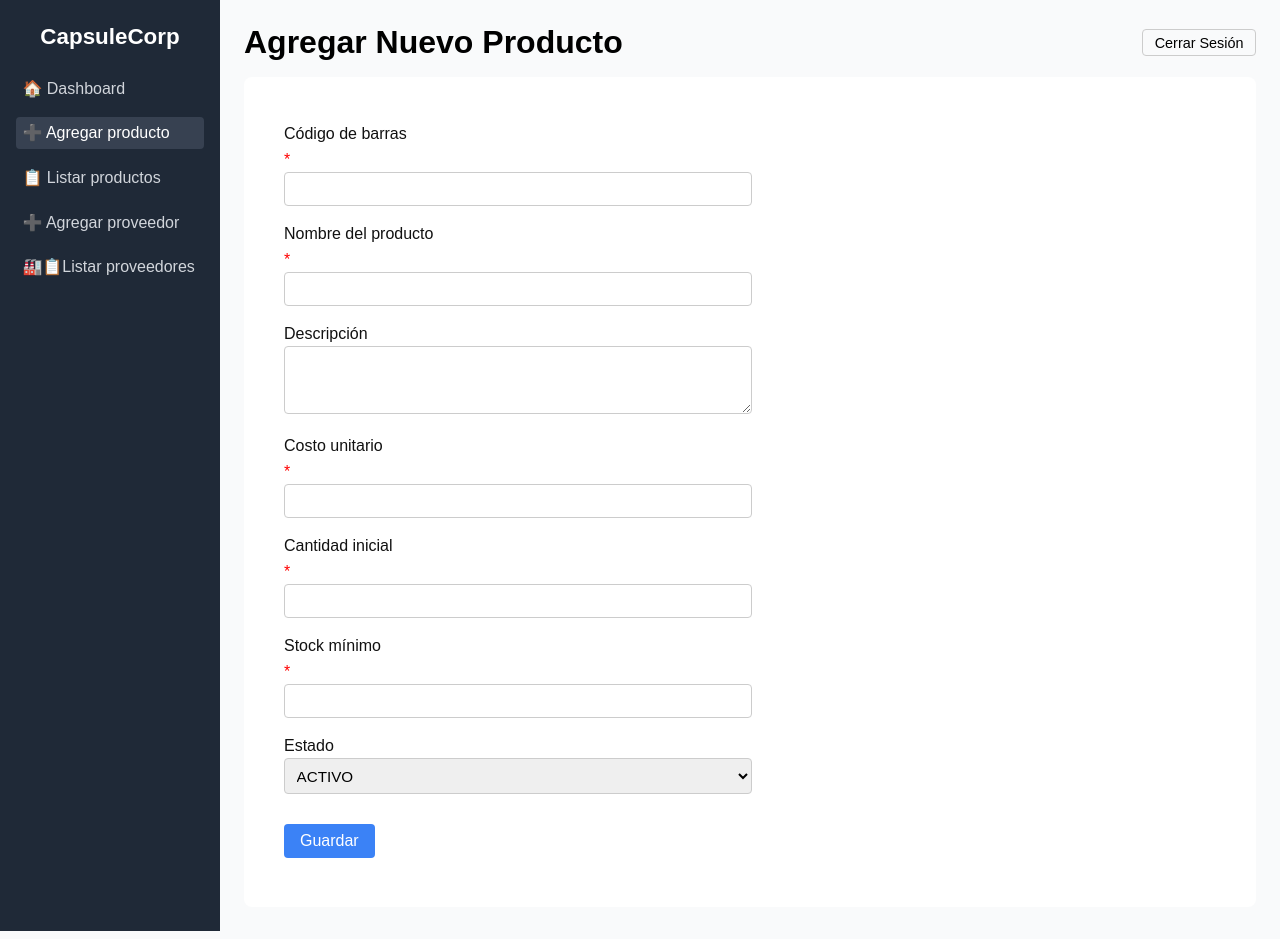
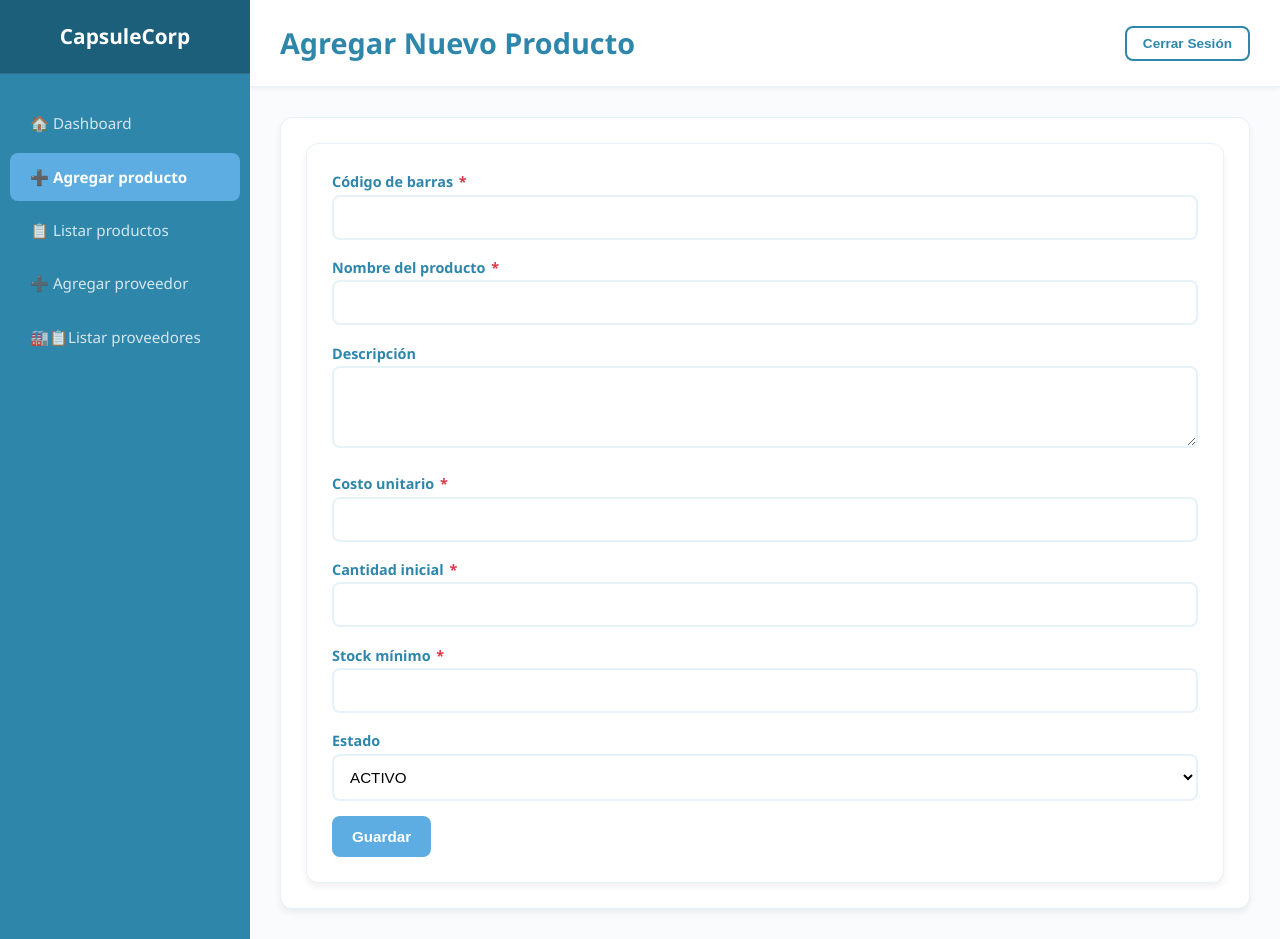
Before and after one commit to JCH4444/Gestion-Inventarios, a PHP site: page /Gestion-Inventarios/add-product.php in a window 1280 px wide. Run offline with PHP 8.4, Linux system fonts and the light colour scheme; the visitor is signed in with stand-in values (Sample User, id 1).

Commit message:
Update styles

```diff
--- a/add-provider.php
+++ b/add-provider.php
@@ -119,7 +119,7 @@ if ($_SERVER['REQUEST_METHOD'] === 'POST') {
             <?php endif; ?>
 
             <form class="form-card" method="POST" action="">
-                <label for="empresa">Empresa *</label>
+                <label for="empresa">Empresa </label><label id="asterico">*</label>
                 <input
                     class="form-data"
                     type="text"
@@ -129,7 +129,7 @@ if ($_SERVER['REQUEST_METHOD'] === 'POST') {
                     required
                 >
 
-                <label for="representante">Representante *</label>
+                <label for="representante">Representante </label><label id="asterico">*</label>
                 <input
                     class="form-data"
                     type="text"
@@ -139,7 +139,7 @@ if ($_SERVER['REQUEST_METHOD'] === 'POST') {
                     required
                 >
 
-                <label for="correo_proveedor">Correo proveedor *</label>
+                <label for="correo_proveedor">Correo proveedor </label><label id="asterico">*</label>
                 <input
                     class="form-data"
                     type="email"
--- a/assets/css/style.css
+++ b/assets/css/style.css
@@ -1,186 +1,479 @@
-/* Reset básico */
+/* ============================================
+   RESET Y CONFIGURACIÓN GLOBAL
+   ============================================ */
 * {
   margin: 0;
   padding: 0;
   box-sizing: border-box;
-  font-family: Arial, sans-serif;
 }
 
-/* Botones */
-.btn-primary {
-  background: #3b82f6;
-  color: #fff;
-  padding: 0.5em 1em;
-  border: none;
-  border-radius: 4px;
-  cursor: pointer;
-  font-size: 1rem;
-  margin-top: 4%;
-  margin-bottom: 2%;
-}
-.btn-logout {
-  background: transparent;
-  border: 1px solid #ccc;
-  padding: 0.3em 0.8em;
-  border-radius: 4px;
-  cursor: pointer;
-  font-size: 0.9rem;
+body {
+  font-family: 'Segoe UI', Tahoma, Geneva, Verdana, sans-serif;
+  background: #E8F4F8;
+  color: #333;
+  line-height: 1.6;
 }
 
-/* Login */
+/* ============================================
+   COLORES Y PALETA
+   ============================================ */
+:root {
+  --primary: #2E86AB;
+  --primary-dark: #1C5F7B;
+  --primary-light: #5DADE2;
+  --bg-light: #FAFBFC;
+  --border-color: #E5F2F7;
+  --text-muted: #6c757d;
+  --success: #28a745;
+  --danger: #dc3545;
+  --warning: #ffc107;
+  --info: #17a2b8;
+}
+
+/* ============================================
+   LOGIN Y REGISTRO
+   ============================================ */
 .login-page {
   display: flex;
   height: 100vh;
   justify-content: center;
   align-items: center;
-  background: #f0f4f8;
+  background: linear-gradient(135deg, var(--primary) 0%, var(--primary-dark) 100%);
 }
+
 .login-container {
-  background: #fff;
-  padding: 2em;
-  border-radius: 8px;
-  box-shadow: 0 2px 6px rgba(0, 0, 0, 0.1);
-  width: 320px;
+  background: white;
+  padding: 3em;
+  border-radius: 12px;
+  box-shadow: 0 10px 40px rgba(0, 0, 0, 0.2);
+  width: 100%;
+  max-width: 400px;
+}
+
+.login-container h1 {
+  color: var(--primary);
+  margin-bottom: 1.5em;
+  font-size: 1.8rem;
   text-align: center;
+  font-weight: 600;
 }
-.login-container h1 {
-  margin-bottom: 1em;
-}
+
 .login-container label {
   display: block;
-  text-align: left;
-  margin: 0.5em 0 0.2em;
-}
-.login-container input {
-  width: 100%;
-  padding: 0.5em;
-  border: 1px solid #ccc;
-  border-radius: 4px;
+  margin: 1em 0 0.5em;
+  color: var(--primary);
+  font-weight: 600;
+  font-size: 0.9rem;
 }
 
-/* Registro */
-.register{
-  text-decoration: none;
-
-}/* Grupo checkbox en registro */
-.checkbox-group {
-  display: flex;
-  align-items: center;
-  gap: .5em;
-  margin: 1em 0;
-  font-size: .9rem;
+.login-container input,
+.login-container select,
+.login-container textarea {
+  width: 100%;
+  padding: 12px;
+  border: 2px solid var(--border-color);
+  border-radius: 8px;
+  font-size: 0.95rem;
+  margin-bottom: 1em;
+  transition: all 0.3s ease;
 }
 
-.checkbox-group input[type="checkbox"] {
-  width: auto;
+.login-container input:focus,
+.login-container select:focus,
+.login-container textarea:focus {
+  outline: none;
+  border-color: var(--primary-light);
+  box-shadow: 0 0 0 3px rgba(93, 173, 226, 0.1);
 }
 
-.checkbox-group a {
-  color: #3b82f6;
+.register {
   text-decoration: none;
+  color: var(--primary-light);
+  display: block;
+  text-align: center;
+  margin-top: 1.5em;
+  font-weight: 600;
+  transition: color 0.3s ease;
 }
-.checkbox-group a:hover {
+
+.register:hover {
+  color: var(--primary);
   text-decoration: underline;
 }
 
-
-/* Dashboard */
+/* ============================================
+   DASHBOARD Y LAYOUT
+   ============================================ */
 .dashboard-page {
   display: flex;
   min-height: 100vh;
 }
+
 .sidebar {
-  width: 220px;
-  background: #1f2937;
-  color: #fff;
-  padding: 1.5em 1em;
+  width: 250px;
+  background: var(--primary);
+  color: white;
+  flex-shrink: 0;
+  overflow-y: auto;
+  box-shadow: 2px 0 10px rgba(0, 0, 0, 0.1);
 }
+
 .sidebar .brand {
-  font-size: 1.4rem;
-  margin-bottom: 1em;
+  padding: 20px;
+  background: var(--primary-dark);
+  border-bottom: 1px solid rgba(255, 255, 255, 0.1);
+  font-size: 1.3rem;
+  font-weight: 700;
   text-align: center;
 }
+
 .sidebar nav ul {
   list-style: none;
+  padding: 20px 0;
 }
+
 .sidebar nav li {
-  margin: 0.8em 0;
+  margin: 0;
 }
+
 .sidebar nav a {
-  color: #d1d5db;
+  display: flex;
+  align-items: center;
+  padding: 12px 20px;
+  color: rgba(255, 255, 255, 0.8);
   text-decoration: none;
-  font-size: 1rem;
-  display: block;
-  padding: 0.4em;
-  border-radius: 4px;
+  font-size: 0.95rem;
+  transition: all 0.3s ease;
+  margin: 5px 10px;
+  border-radius: 8px;
 }
-.sidebar nav a.active,
+
 .sidebar nav a:hover {
-  background: #374151;
-  color: #fff;
+  background: rgba(255, 255, 255, 0.15);
+  color: white;
+  transform: translateX(5px);
+}
+
+.sidebar nav a.active {
+  background: var(--primary-light);
+  color: white;
+  font-weight: 600;
 }
 
 .main-content {
   flex: 1;
-  background: #f9fafb;
-  padding: 1.5em;
+  overflow-y: auto;
+  background: var(--bg-light);
 }
+
 .main-content header {
+  background: white;
+  padding: 20px 30px;
+  border-bottom: 1px solid var(--border-color);
+  box-shadow: 0 2px 4px rgba(0, 0, 0, 0.05);
   display: flex;
   justify-content: space-between;
   align-items: center;
-  margin-bottom: 1em;
-}
-.content {
-  background: #fff;
-  padding: 1.5em;
-  border-radius: 8px;
 }
 
-/* Tablas */
+.main-content h1 {
+  color: var(--primary);
+  font-size: 1.8rem;
+  font-weight: 600;
+}
+
+.content {
+  padding: 30px;
+}
+
+/* ============================================
+   TARJETAS Y CONTENEDORES
+   ============================================ */
+.new-product {
+  background: white;
+  border-radius: 12px;
+  box-shadow: 0 4px 6px rgba(0, 0, 0, 0.06);
+  border: 1px solid var(--border-color);
+  padding: 25px;
+}
+
+.form-card {
+  background: white;
+  border-radius: 12px;
+  padding: 25px;
+  box-shadow: 0 4px 6px rgba(0, 0, 0, 0.06);
+  border: 1px solid var(--border-color);
+}
+
+/* ============================================
+   FORMULARIOS
+   ============================================ */
+.form-card label {
+  display: inline;
+  margin: 1em 0 0.5em;
+  font-weight: 600;
+  color: var(--primary);
+  font-size: 0.9rem;
+}
+
+.form-card .form-data,
+.form-card input,
+.form-card select,
+.form-card textarea {
+  width: 100%;
+  padding: 12px;
+  border: 2px solid var(--border-color);
+  border-radius: 8px;
+  font-size: 0.95rem;
+  margin-bottom: 1em;
+  transition: all 0.3s ease;
+  background: white;
+}
+
+.form-card input:focus,
+.form-card select:focus,
+.form-card textarea:focus,
+.form-card .form-data:focus {
+  outline: none;
+  border-color: var(--primary-light);
+  box-shadow: 0 0 0 3px rgba(93, 173, 226, 0.1);
+}
+
+#asterico {
+  color: var(--danger);
+  font-weight: 700;
+  margin-left: 2px;
+}
+
+/* ============================================
+   BOTONES
+   ============================================ */
+.btn-primary,
+.btn-logout,
+.btn-success,
+.btn-danger,
+.btn-warning,
+.btn-secondary,
+.btn-info {
+  padding: 12px 20px;
+  border: none;
+  border-radius: 8px;
+  font-size: 0.95rem;
+  font-weight: 600;
+  cursor: pointer;
+  transition: all 0.3s ease;
+  display: inline-flex;
+  align-items: center;
+  justify-content: center;
+  gap: 8px;
+  text-decoration: none;
+}
+
+.btn-primary {
+  background: var(--primary-light);
+  color: white;
+}
+
+.btn-primary:hover {
+  background: var(--primary);
+  transform: translateY(-2px);
+  box-shadow: 0 4px 12px rgba(0, 0, 0, 0.15);
+}
+
+.btn-logout {
+  background: transparent;
+  border: 2px solid var(--primary);
+  color: var(--primary);
+  padding: 8px 16px;
+  font-size: 0.85rem;
+}
+
+.btn-logout:hover {
+  background: var(--primary);
+  color: white;
+}
+
+.btn-success {
+  background: var(--success);
+  color: white;
+}
+
+.btn-success:hover {
+  background: #22c55e;
+  transform: translateY(-2px);
+  box-shadow: 0 4px 12px rgba(40, 167, 69, 0.3);
+}
+
+.btn-danger {
+  background: var(--danger);
+  color: white;
+}
+
+.btn-danger:hover {
+  background: #c82333;
+  transform: translateY(-2px);
+  box-shadow: 0 4px 12px rgba(220, 53, 69, 0.3);
+}
+
+.btn-warning {
+  background: var(--warning);
+  color: #212529;
+}
+
+.btn-warning:hover {
+  background: #ffb81c;
+  transform: translateY(-2px);
+}
+
+.btn-secondary {
+  background: var(--text-muted);
+  color: white;
+}
+
+.btn-secondary:hover {
+  background: #5a6268;
+  transform: translateY(-2px);
+}
+
+.btn-info {
+  background: var(--info);
+  color: white;
+}
+
+.btn-info:hover {
+  background: #138496;
+  transform: translateY(-2px);
+}
+
+/* ============================================
+   TABLAS
+   ============================================ */
 .table {
   width: 100%;
   border-collapse: collapse;
-}
-.table th,
-.table td {
-  border: 1px solid #e5e7eb;
-  padding: 0.6em;
-  text-align: left;
-}
-.table th {
-  background: #f3f4f6;
+  background: white;
+  border-radius: 8px;
+  overflow: hidden;
 }
 
-/*Agregar Productos*/
-/* Agregar Productos */
-.form-card {
-    width: 80%;
-    max-width: 500px;
-    margin: 0;
-    padding: 1em;
+.table thead {
+  background: #F0F8FC;
+  border-bottom: 1px solid var(--border-color);
 }
 
-/* Aplica a todos los campos del formulario de productos y proveedores */
-.form-card .form-data {
-    width: 100%;
-    padding: 0.5em;
-    border: 1px solid #ccc;
-    border-radius: 4px;
-    margin-bottom: 0.7em;
-    font-size: 0.95rem;
+.table th {
+  padding: 12px 15px;
+  text-align: left;
+  font-weight: 600;
+  color: var(--primary);
+  font-size: 0.9rem;
+  border-bottom: 2px solid var(--border-color);
 }
 
-#asterico {
-    color: red;
+.table td {
+  padding: 12px 15px;
+  border-bottom: 1px solid var(--border-color);
 }
 
+.table tbody tr:hover {
+  background: #F8FBFD;
+}
 
-/* Formularios (proveedores.) */
+/* ============================================
+   MENSAJES Y ALERTAS
+   ============================================ */
+.message {
+  padding: 12px 15px;
+  border-radius: 8px;
+  margin: 15px 0;
+  font-weight: 500;
+  border-left: 4px solid;
+}
 
-.form-card label {
-    display: block;
-    margin-top: 0.5em;
-    margin-bottom: 0.2em;
-    color: #111;
+.message.success {
+  background: #d4edda;
+  color: #155724;
+  border-left-color: var(--success);
 }
+
+.message.error {
+  background: #f8d7da;
+  color: #721c24;
+  border-left-color: var(--danger);
+}
+
+.message.warning {
+  background: #fff3cd;
+  color: #856404;
+  border-left-color: var(--warning);
+}
+
+.message.info {
+  background: #d1ecf1;
+  color: #0c5460;
+  border-left-color: var(--info);
+}
+
+/* ============================================
+   ESTILOS DE ESTADO
+   ============================================ */
+.status-normal {
+  background: #d4edda;
+  color: #155724;
+}
+
+.status-low {
+  background: #fff3cd;
+  color: #856404;
+}
+
+.status-zero {
+  background: #f8d7da;
+  color: #721c24;
+}
+
+.text-success {
+  color: var(--success);
+  font-weight: 600;
+}
+
+.text-danger {
+  color: var(--danger);
+  font-weight: 600;
+}
+
+.text-warning {
+  color: var(--warning);
+  font-weight: 600;
+}
+
+.text-info {
+  color: var(--info);
+  font-weight: 600;
+}
+
+/* ============================================
+   RESPONSIVE
+   ============================================ */
+@media (max-width: 768px) {
+  .dashboard-page {
+    flex-direction: column;
+  }
+
+  .sidebar {
+    width: 100%;
+    display: none;
+  }
+
+  .main-content {
+    width: 100%;
+  }
+
+  .form-card {
+    padding: 15px;
+  }
+
+  .login-container {
+    margin: 20px;
+  }
+}
```
Also changed, not shown: assets/html/add-product.html (deleted, +0 -55 lines), assets/html/list-products.html (deleted, +0 -65 lines).
